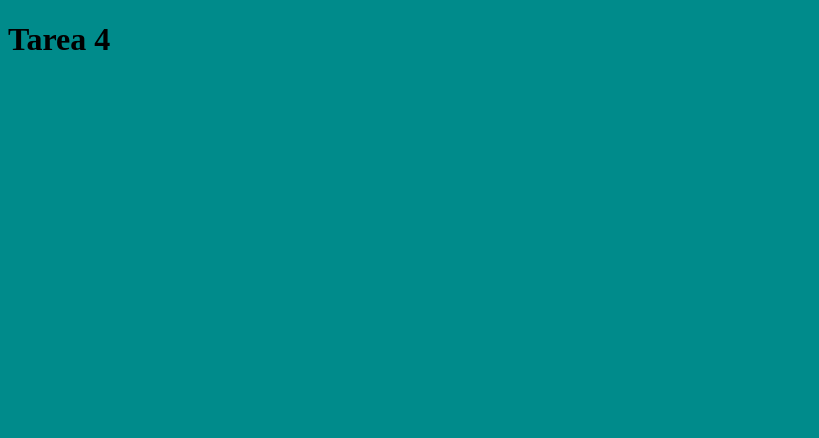
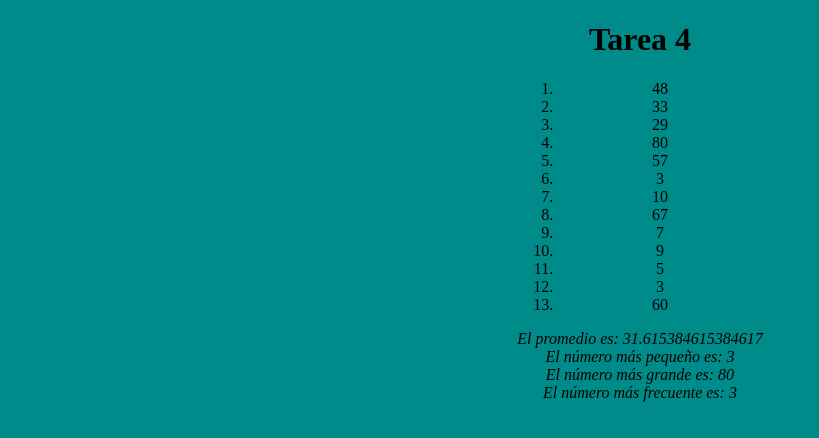
Before and after one commit to plizaso/Tareas-Clase5-rArgentinaPrograma, a plain HTML site: page tarea4/index.html in a window 1280 px wide. Shown: the whole page, without its empty margins (0-819 px from the left). Drawn offline with Linux system fonts and the light colour scheme.

Commit message:
Implementación tarea 4
Se agregó el archivo tarea4.css para poder centrar los elementos en la página.

```diff
--- a/tarea4/index.html
+++ b/tarea4/index.html
@@ -6,10 +6,34 @@
     <title>Clase 5-Tarea 4</title>
     <meta name='viewport' content='width=device-width, initial-scale=1'>
     <link rel='stylesheet' href='../main.css'>
+    <link rel='stylesheet' href='tarea4.css'>
 
 </head>
 <body>
     <h1>Tarea 4</h1>
+    <ol>
+        <li>48</li>
+        <li>33</li>
+        <li>29</li>
+        <li>80</li>
+        <li>57</li>
+        <li>3</li>
+        <li>10</li>
+        <li>67</li>
+        <li>7</li>
+        <li>9</li>
+        <li>5</li>
+        <li>3</li>
+        <li>60</li>
+    </ol>
+    <em id="promedio">El promedio es: </em>
+    <br>
+    <em id="minimo">El número más pequeño es: </em>
+    <br>
+    <em id="maximo">El número más grande es: </em>
+    <br>
+    <em id="mas-frecuente">El número más frecuente es: </em>
+
     <script src='tarea-4.js'></script>
 </body>
 </html>
--- a/tarea4/tarea-4.js
+++ b/tarea4/tarea-4.js
@@ -1,2 +1,64 @@
-console.log("Tarea 4");
-alert("Tarea 4");
+//console.log("Tarea 4");
+//alert("Tarea 4");
+
+function obtenerNumeros($lis){
+    let numeros = [];
+    for(let i=0; i<$lis.length; i++){
+        numeros.push(Number($lis[i].textContent));
+    }
+    return numeros;
+}
+
+function obtenerPromedio(numeros){
+    let sumaTotal = 0;
+    for(let i=0; i<numeros.length; i++){
+        sumaTotal = sumaTotal+numeros[i];
+    }
+    return sumaTotal/numeros.length;
+}
+
+function obtenerMaximo(numeros){
+    let maximo = numeros[0];
+    for(let i=0; i<numeros.length; i++){
+        if(maximo<numeros[i]){
+            maximo = numeros[i];
+        }
+    }
+    return maximo;
+}
+
+function obtenerMinimo(numeros){
+    let minimo = numeros[0];
+    for(let i=0; i<numeros.length; i++){
+        if(minimo>numeros[i]){
+            minimo = numeros[i];
+        }
+    }
+    return minimo;
+}
+
+function cantidadApariciones(n, conj){
+    let apariciones = 0;
+    for(let i=0; i<conj.length; i++){
+        if(n===conj[i]){
+            apariciones++;
+        }
+    }
+    return apariciones;
+}
+
+function obtenerMasFrecuente(numeros){
+    let masFrecuente = numeros[0];
+    for(let i=1; i<numeros.length; i++){
+        if(cantidadApariciones(masFrecuente, numeros)<cantidadApariciones(numeros[i], numeros)){
+            masFrecuente = numeros[i];
+        }
+    }
+    return masFrecuente;
+}
+
+const numeros = obtenerNumeros(document.querySelectorAll("li"));
+document.querySelector("#promedio").textContent += obtenerPromedio(numeros).toString();
+document.querySelector("#minimo").textContent += obtenerMinimo(numeros).toString();
+document.querySelector("#maximo").textContent += obtenerMaximo(numeros).toString();
+document.querySelector("#mas-frecuente").textContent += obtenerMasFrecuente(numeros).toString();
--- /dev/null
+++ b/tarea4/tarea4.css
@@ -0,0 +1,6 @@
+body{
+    width: max-content;
+    margin-left: auto;
+    margin-right: auto;
+    text-align: center;
+}
```
